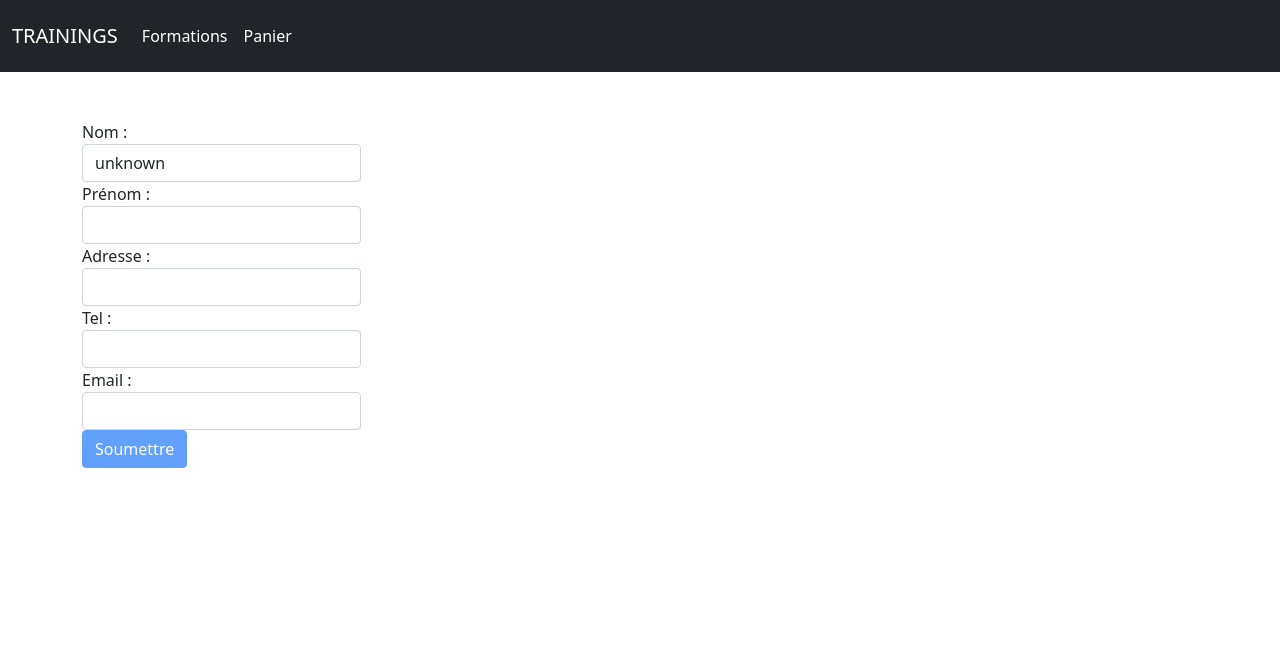
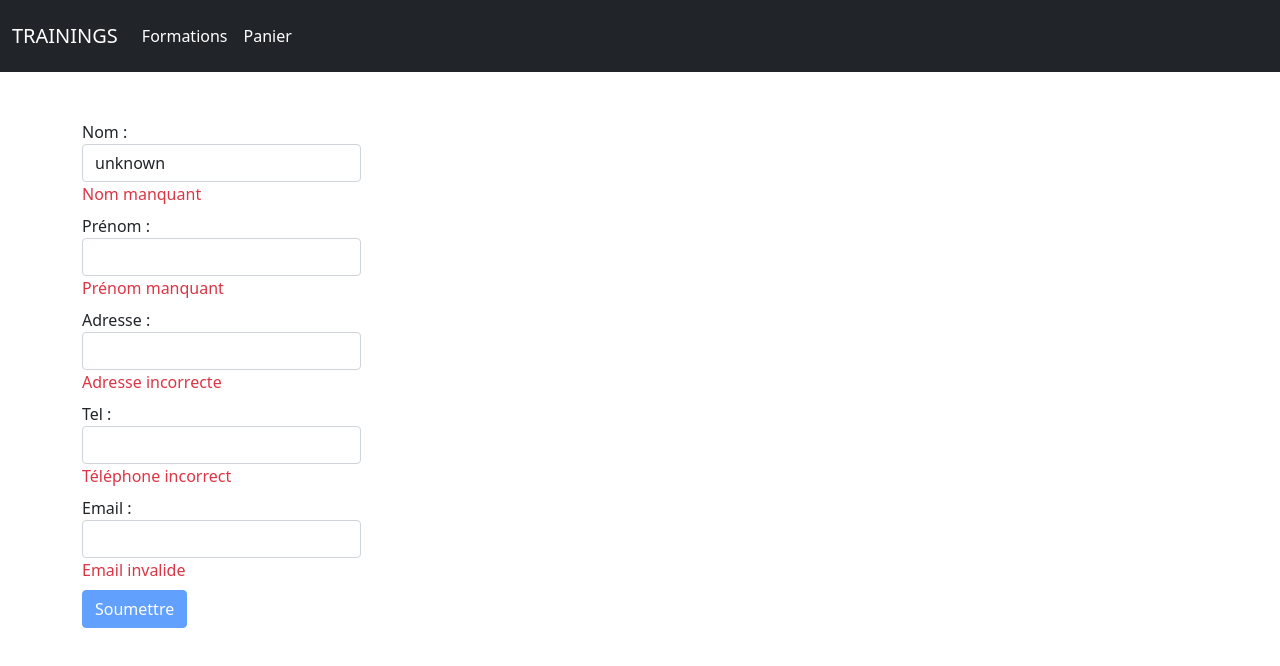
Before and after one commit to jdelmerie/trainings-front-app, an Angular app: page /customer in a window 1280 px wide. Shown: the top 666 px of the page. Built offline with nearby package versions, Linux system fonts and the light colour scheme.

Commit message:
ajout du formbuilder

```diff
--- a/db.json
+++ b/db.json
@@ -31,7 +31,7 @@
     {
       "id": 5,
       "name": "Spring",
-      "description": "Spring Core/MVC/SecuritY sur 20 jours",
+      "description": "Spring Core/MVC/Security sur 20 jours",
       "price": 5500,
       "quantity": 1
     },
--- a/src/app/components/cart/cart.component.html
+++ b/src/app/components/cart/cart.component.html
@@ -1,8 +1,8 @@
 <div class="container">
-  <ng-container *ngIf="cart">
+  <ng-container *ngIf="(cart | keyvalue)?.length; else empty">
     <h5>Votre panier</h5>
     <table class="table">
-      <thead>
+      <thead class="table-light">
         <tr>
           <th scope="col">ID</th>
           <th scope="col">NOM</th>
@@ -35,4 +35,7 @@
     </table>
     <button class="btn btn-success" (click)="newOrder()">Commander</button>
   </ng-container>
+  <ng-template #empty>
+    <h5>Votre panier est vide</h5>
+  </ng-template>
 </div>
--- a/src/app/components/customer/customer.component.html
+++ b/src/app/components/customer/customer.component.html
@@ -1,57 +1,75 @@
 <div class="container">
   <div class="col-md-3">
-    <form #form="ngForm" (ngSubmit)="onSaveCustomer(form.value)">
-      <div class="form-group">
+    <form [formGroup]="myForm" (ngSubmit)="onSaveCustomer(myForm)">
+      <div class="form-group mt-2">
         <label class="control-label">Nom : </label>
         <input
           type="text"
           name="lastname"
-          required
+          formControlName="lastname"
           class="form-control"
           [(ngModel)]="cartService.getCustomer().lastname"
         />
+        <span class="text-danger" *ngIf="myForm.get('firstname')?.errors"
+        >Nom manquant</span
+      >
       </div>
-      <div class="form-group">
+      <div class="form-group mt-2">
         <label class="control-label">Prénom : </label>
         <input
           type="text"
           name="firstname"
           class="form-control"
+          formControlName="firstname"
           [(ngModel)]="cartService.getCustomer().firstname"
         />
+        <span class="text-danger" *ngIf="myForm.get('firstname')?.errors"
+        >Prénom manquant</span
+      >
       </div>
 
-      <div class="form-group">
+      <div class="form-group mt-2">
         <label class="control-label">Adresse : </label>
         <input
           type="text"
           name="address"
           class="form-control"
+          formControlName="address"
           [(ngModel)]="cartService.getCustomer().address"
         />
+        <span class="text-danger" *ngIf="myForm.get('address')?.errors"
+          >Adresse incorrecte</span
+        >
+      </div>
 
-        <div class="form-group">
+      <div class="form-group mt-2">
         <label class="control-label">Tel :</label>
         <input
           type="text"
           name="phone"
           class="form-control"
+          formControlName="phone"
           [(ngModel)]="cartService.getCustomer().phone"
         />
+        <span class="text-danger" *ngIf="myForm.get('phone')?.errors"
+          >Téléphone incorrect</span
+        >
       </div>
 
-        <div class="form-group">
+      <div class="form-group mt-2">
         <label class="control-label">Email : </label>
         <input
           type="text"
           name="email"
-            required
+          formControlName="email"
           class="form-control"
           [(ngModel)]="cartService.getCustomer().email"
         />
+        <span class="text-danger" *ngIf="myForm.get('email')?.errors"
+          >Email invalide</span
+        >
       </div>
-        <button type="submit" [disabled]="!form.valid" class="btn btn-primary">Soumettre</button>
-      </div>
+      <button type="submit" [disabled]="!myForm.valid" class="btn btn-primary mt-2">Soumettre</button>
     </form>
   </div>
 </div>
--- a/src/app/components/customer/customer.component.ts
+++ b/src/app/components/customer/customer.component.ts
@@ -1,4 +1,5 @@
 import { Component, OnInit } from '@angular/core';
+import { FormBuilder, FormGroup, Validators } from '@angular/forms';
 import { Router } from '@angular/router';
 import { Customer } from 'src/app/model/customer';
 import { CartService } from 'src/app/services/cart.service';
@@ -6,17 +7,53 @@ import { CartService } from 'src/app/services/cart.service';
 @Component({
   selector: 'app-customer',
   templateUrl: './customer.component.html',
-  styleUrls: ['./customer.component.css']
+  styleUrls: ['./customer.component.css'],
 })
 export class CustomerComponent implements OnInit {
-
-  constructor(public cartService : CartService, private router : Router) { }
-
-  ngOnInit(): void {
+  myForm: FormGroup;
+  customer = this.cartService.getCustomer();
+  constructor(
+    public cartService: CartService,
+    private router: Router,
+    private formBuilder: FormBuilder
+  ) {
+    this.myForm = this.formBuilder.group({
+      lastname: [this.customer.lastname, Validators.required],
+      firstname: [this.customer.firstname, Validators.required],
+      address: [
+        this.customer.address,
+        [Validators.required, Validators.minLength(25)],
+      ],
+      phone: [
+        this.customer.phone,
+        [Validators.required, Validators.minLength(10)],
+      ],
+      email: [
+        this.customer.email,
+        [
+          Validators.required,
+          Validators.pattern('^[a-z0-9._%+-]+@[a-z0-9.-]+\\.[a-z]{2,4}$'),
+        ],
+      ],
+    });
   }
 
-  onSaveCustomer(customer : Customer){
-    this.cartService.saveCustomer(customer);
-    this.router.navigateByUrl('order');
+  ngOnInit(): void {}
+
+  onSaveCustomer(form: FormGroup) {
+    if (form.valid) {
+      this.customer = new Customer(
+        form.value.lastname,
+        form.value.firstname,
+        form.value.address,
+        form.value.phone,
+        form.value.email
+      );
+      console.log(this.customer);
+      this.cartService.saveCustomer(this.customer);
+      this.router.navigateByUrl('order');
+    } else {
+      console.log('error');
+    }
   }
 }
--- a/src/app/components/trainings/trainings.component.html
+++ b/src/app/components/trainings/trainings.component.html
@@ -1,7 +1,7 @@
 <div class="container">
-  <ng-container *ngIf="listTrainings">
+  <ng-container *ngIf="(listTrainings | keyvalue)?.length; else empty">
     <table class="table">
-      <thead>
+      <thead class="table-light">
         <tr>
           <th scope="col">ID</th>
           <th scope="col">NOM</th>
@@ -33,4 +33,7 @@
       </tbody>
     </table>
   </ng-container>
+  <ng-template #empty>
+    <h5>Loading...</h5>
+  </ng-template>
 </div>
--- a/src/app/components/trainings/trainings.component.ts
+++ b/src/app/components/trainings/trainings.component.ts
@@ -33,7 +33,9 @@ export class TrainingsComponent implements OnInit {
   }
 
   addToCart(training: Training) {
-    this.cartService.addTraining(training);
-    this.router.navigateByUrl('cart');
+    if (training.quantity > 0) {
+      this.cartService.addTraining(training);
+      this.router.navigateByUrl('cart');
+    }
   }
 }
--- a/src/app/services/trainings.service.ts
+++ b/src/app/services/trainings.service.ts
@@ -4,13 +4,13 @@ import { Training } from '../model/training';
 import { environment } from 'src/environments/environment';
 
 @Injectable({
-  providedIn: 'root'
+  providedIn: 'root',
 })
 export class TrainingsService {
+  constructor(private http: HttpClient) {}
 
-  constructor(private http:HttpClient) { }
-
-  public getTrainings(){
-    return this.http.get<Training[]>(environment.host+"/trainings");
+  //get all trainings from api
+  public getTrainings() {
+    return this.http.get<Training[]>(environment.host + '/trainings');
   }
 }
```
Also changed, not shown: src/app/app.module.ts (+4 -8 lines). Lines whose indentation alone changed are shown as unchanged.
